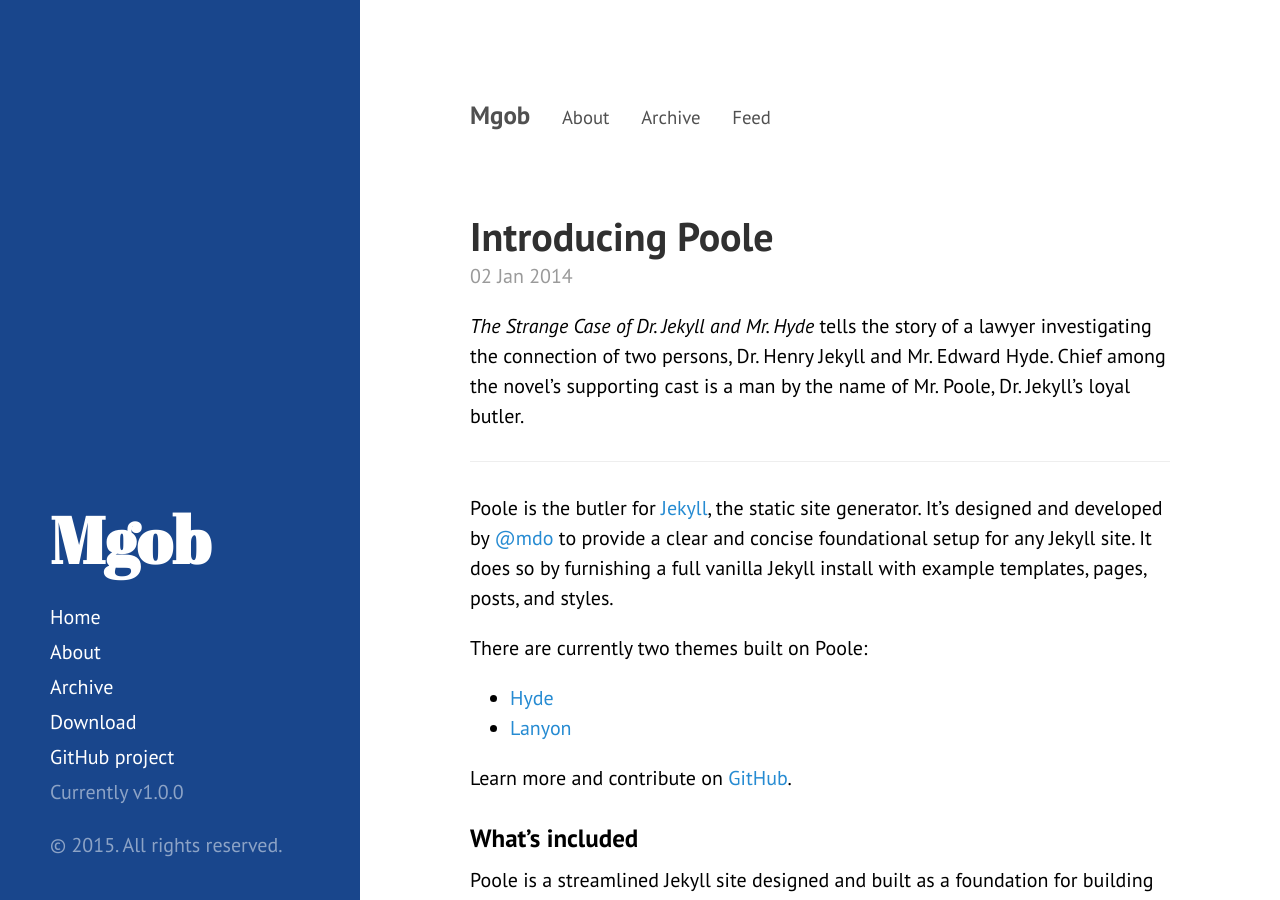
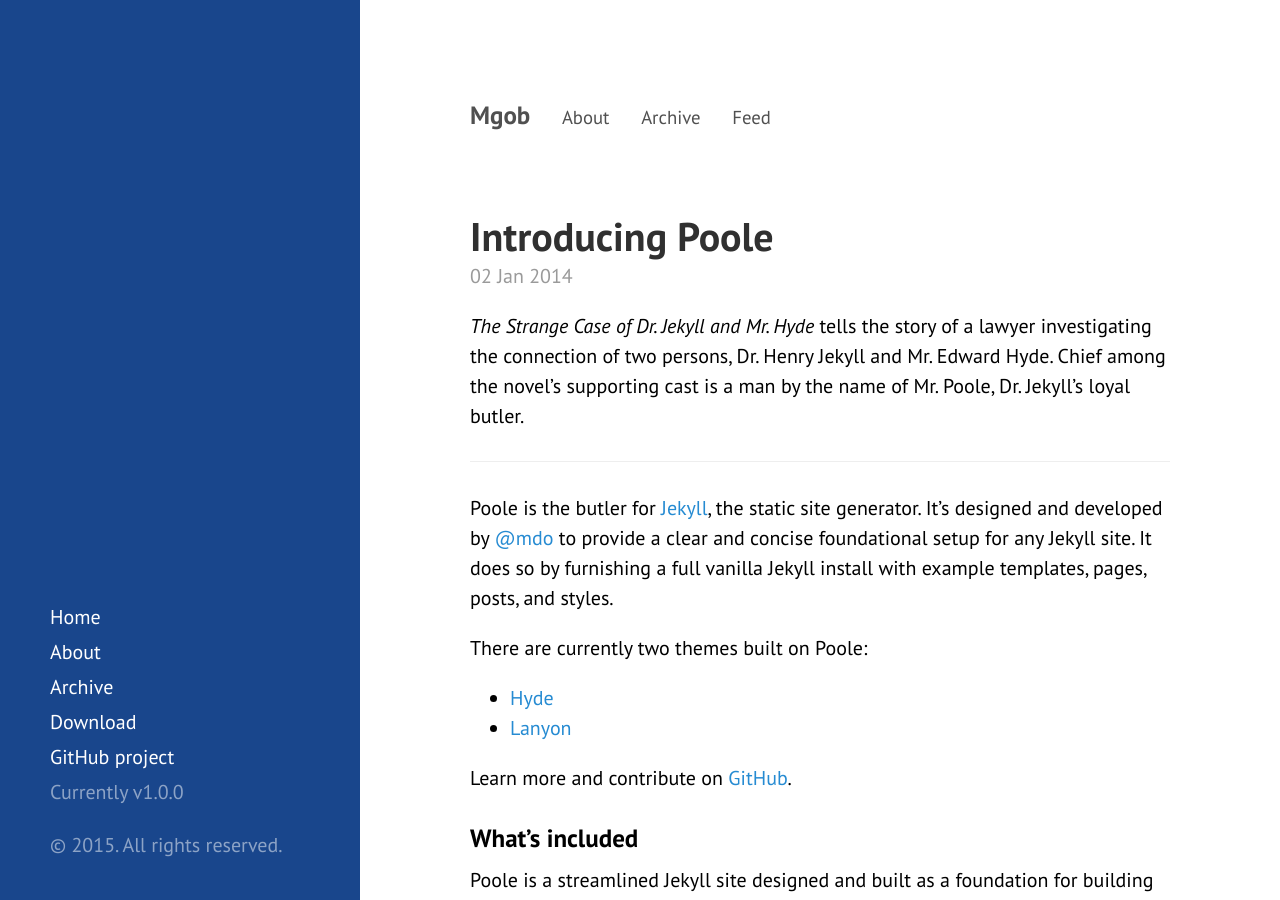
Before and after one commit to chawchangping/-chawchangping.github.io, a Jekyll site: the page built from index.html, in a window 1280 px wide and 900 px high. Built offline with Jekyll 4.4.1, drawn with Linux system fonts in a browser that asks for light colours; the list of posts is cut into pages by our own code.

Commit message:
Update sidebar.html

```diff
--- a/_includes/sidebar.html
+++ b/_includes/sidebar.html
@@ -2,8 +2,8 @@
   <div class="container sidebar-sticky">
     <div class="sidebar-about">
       <h1>
-        <a href="{{ site.baseurl }}">
-          {{ site.title }}
+        <a href="{{ site.myblog }}">
+          {{ site.myblog }}
         </a>
       </h1>
       <p class="lead">{{ site.description }}</p>
```
